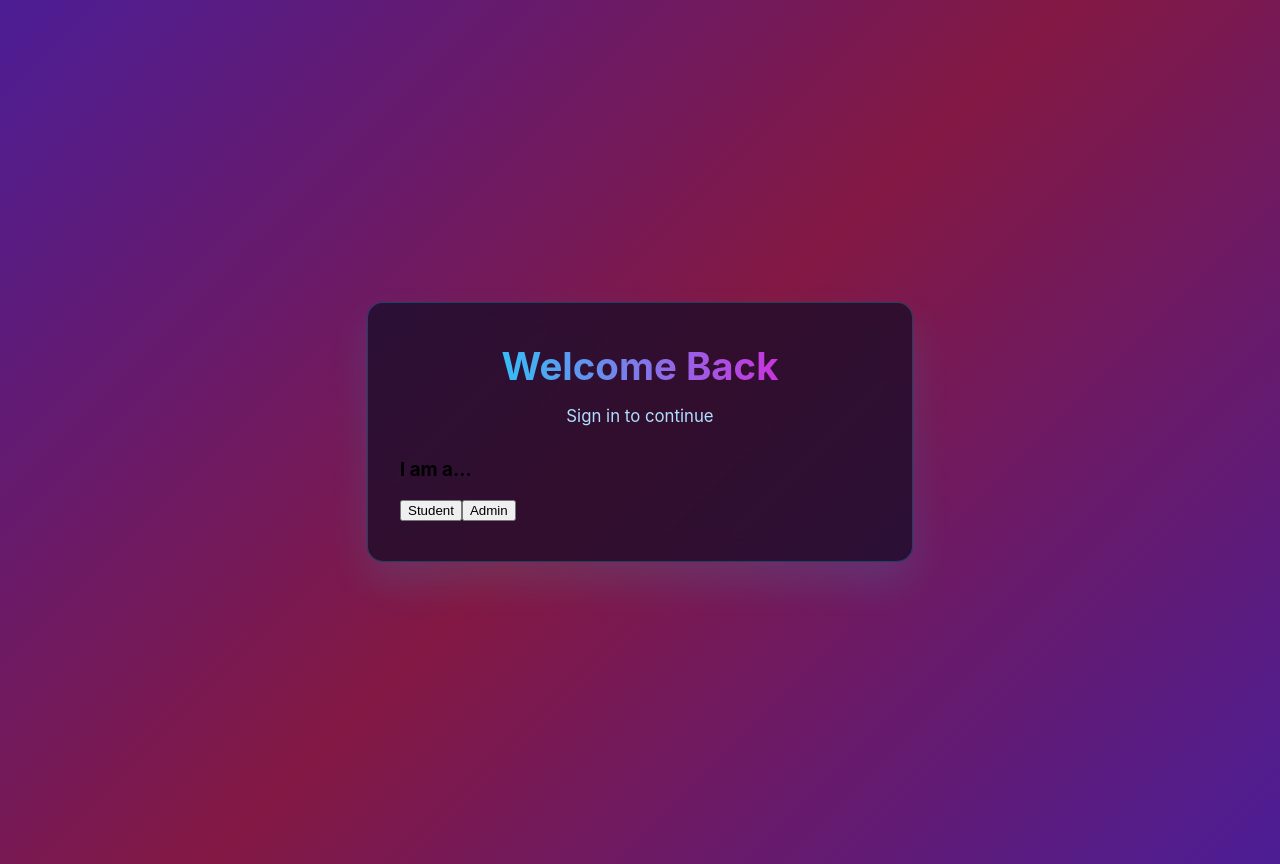
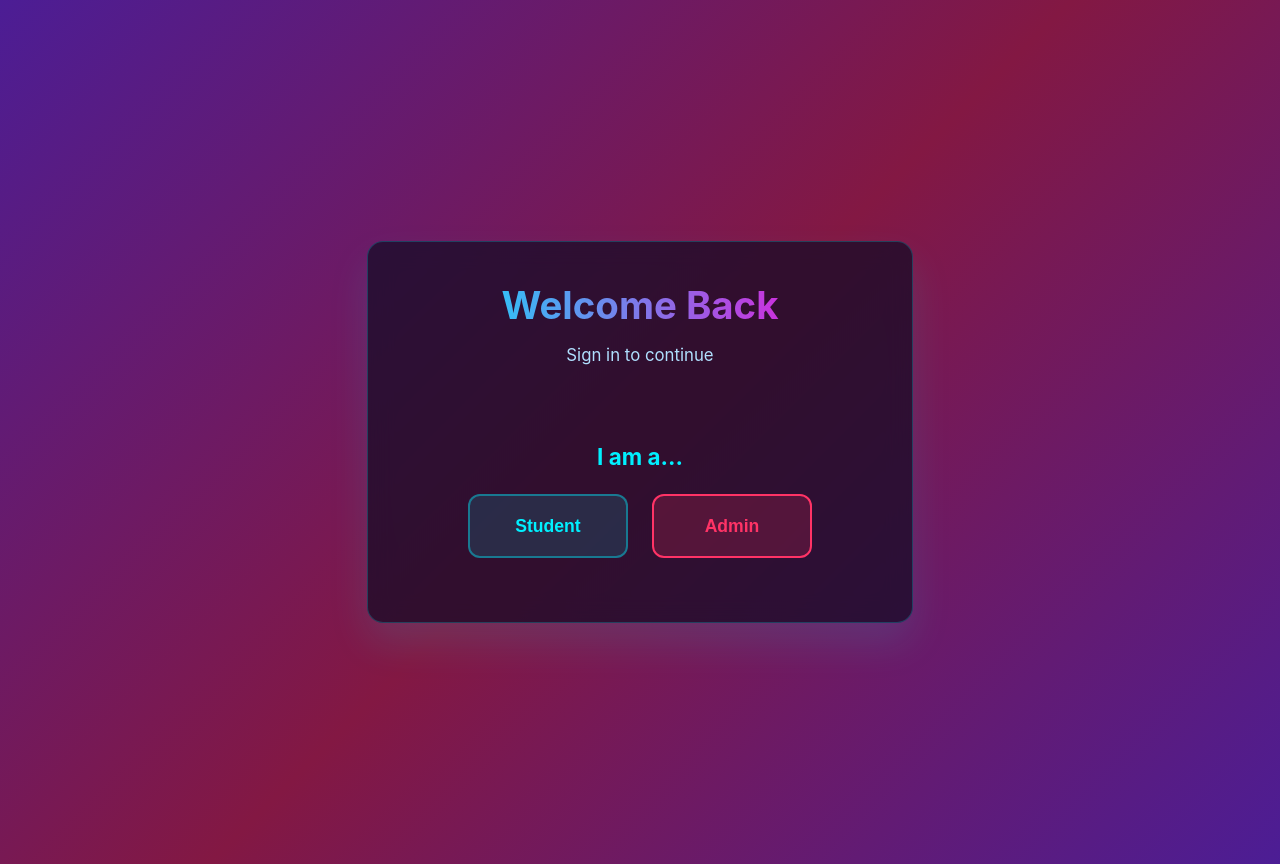
Before and after one commit to tasniamaha/StackShare_rdbms, a React (Create React App) app in the folder frontend/: page /login in a window 1280 px wide. Built offline with nearby package versions, Linux system fonts and the light colour scheme.

Commit message:
Add styles for role selection in login component

```diff
--- a/frontend/src/components/auth/Login.css
+++ b/frontend/src/components/auth/Login.css
@@ -131,3 +131,66 @@
     font-size: 2.1rem;
   }
 }
+
+/* Role Selection Step */
+.role-selection, .sub-role-selection {
+  text-align: center;
+  padding: 1.5rem 0;
+}
+
+.role-selection h3, .sub-role-selection h3 {
+  margin-bottom: 1.5rem;
+  font-size: 1.4rem;
+  color: #00f0ff;
+}
+
+.role-buttons {
+  display: flex;
+  justify-content: center;
+  gap: 1.5rem;
+  flex-wrap: wrap;
+}
+
+.role-btn {
+  padding: 1.2rem 2.5rem;
+  font-size: 1.1rem;
+  font-weight: 600;
+  border-radius: 12px;
+  cursor: pointer;
+  transition: all 0.3s;
+  background: rgba(0, 240, 255, 0.12);
+  border: 2px solid rgba(0, 240, 255, 0.4);
+  color: #00f0ff;
+  min-width: 160px;
+}
+
+.role-btn:hover {
+  background: rgba(0, 240, 255, 0.25);
+  transform: translateY(-3px);
+  box-shadow: 0 10px 20px rgba(0, 240, 255, 0.2);
+}
+
+.admin-role {
+  background: rgba(255, 51, 102, 0.18);
+  border-color: #ff3366;
+  color: #ff3366;
+}
+
+.admin-role:hover {
+  background: rgba(255, 51, 102, 0.3);
+}
+
+/* Back link */
+.back-link {
+  margin-top: 1.5rem;
+  background: none;
+  border: none;
+  color: #b0e0ff;
+  cursor: pointer;
+  font-size: 0.95rem;
+}
+
+.back-link:hover {
+  color: #00f0ff;
+  text-decoration: underline;
+}
```
